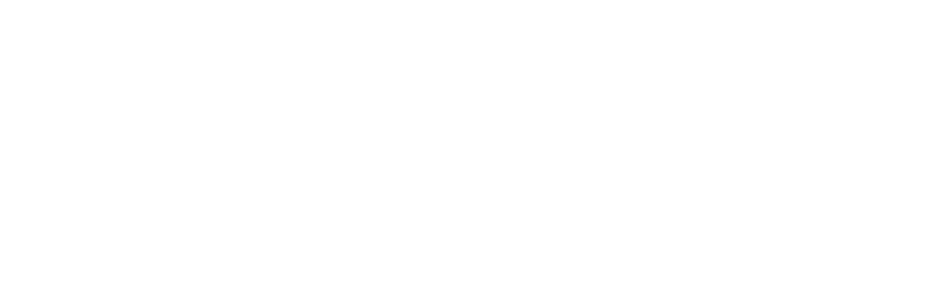
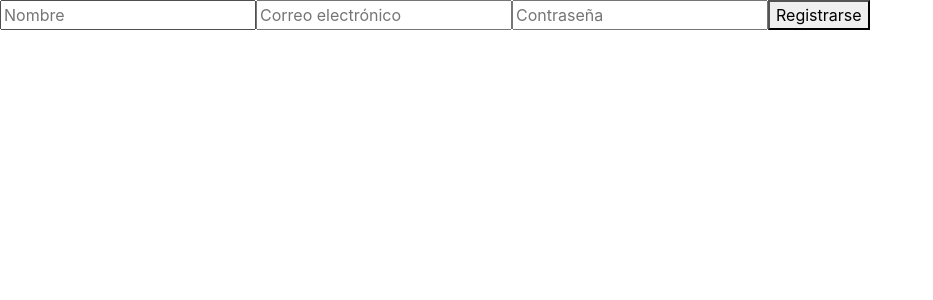
Before and after one commit to JudyProjects/pozo_maps_frontend, a React (Create React App) app: page /register in a window 1280 px wide. Before the commit this address had no page. Shown: the top 300 px of the page, without its empty margins (0-933 px from the left). Built offline with nearby package versions, Linux system fonts and the light colour scheme.

Commit message:
[registerLogin] sin CSS

```diff
--- a/package.json
+++ b/package.json
@@ -6,6 +6,7 @@
     "@testing-library/jest-dom": "5.17.0",
     "@testing-library/react": "13.4.0",
     "@testing-library/user-event": "13.5.0",
+    "axios": "^1.7.7",
     "bootstrap": "5.3.3",
     "jquery": "3.7.1",
     "react": "18.3.1",
--- a/src/App.js
+++ b/src/App.js
@@ -1,13 +1,19 @@
 import './App.css';
 import React from 'react';
 import Home from './components/Home';
-import { BrowserRouter as Router, Route, Routes } from 'react-router-dom';
+import { BrowserRouter as Router, Route, Routes, Navigate } from 'react-router-dom';
+import Register from './components/Auth/Register';
+import Login from './components/Auth/Login';
 
 function App() {
   return (
     <Router>
       <Routes>
+
         <Route path="/" element={<Home />} />
+        <Route path="/register" element={<Register />} />
+        <Route path="/login" element={<Login />} />
+        <Route path='*' element={<Navigate to='/' />} />
       </Routes>
     </Router>
   );
--- /dev/null
+++ b/src/components/Auth/Login.js
@@ -0,0 +1,34 @@
+import React, { useState } from 'react';
+import axios from 'axios';
+
+const Login = () => {
+
+    const [email, setEmail] = useState('');
+    const [password, setPassword] = useState('');
+
+    const handleSubmit = async (e) => {
+        e.preventDefault();
+        try {
+            const response = await axios.post(`${process.env.REACT_APP_SERVER_PATH}/api/auth/login`, { email, password }, {withCredentials: true});
+            if (response.data.auth) {
+                window.location.href = '/';
+            }
+        } catch (error) {
+            console.error('Error en el inicio de sesión', error);
+            alert('Error en el inicio de sesión');
+        }
+    };
+
+    return (
+        <div className="container">
+            <form onSubmit={handleSubmit}>
+                <h1>Login</h1>
+                <input type="email" placeholder="Correo electrónico" value={email} onChange={(e) => setEmail(e.target.value)} required />
+                <input type="password" placeholder="Contraseña" value={password} onChange={(e) => setPassword(e.target.value)} required />
+                <button type="submit">Iniciar sesión</button>
+            </form>
+        </div>
+    );
+};
+
+export default Login;
--- /dev/null
+++ b/src/components/Auth/Register.js
@@ -0,0 +1,36 @@
+import React, { useState } from 'react';
+import axios from 'axios';
+
+const Register = () => {
+    const [name, setName] = useState('');
+    const [email, setEmail] = useState('');
+    const [password, setPassword] = useState('');
+
+
+    const handleRegister = async (e) => {
+        e.preventDefault();
+        try {
+            const response = await axios.post(`${process.env.REACT_APP_SERVER_PATH}/api/auth/register`, {
+                name,
+                email,
+                password,
+            });
+            if (response.data.auth) {
+                alert('Registro exitoso');
+            }
+        } catch (error) {
+            console.error('Error en el registro', error);
+        }
+    }
+
+    return (
+        <form onSubmit={handleRegister}>
+            <input type="text" placeholder="Nombre" value={name} onChange={(e) => setName(e.target.value)} required />
+            <input type="email" placeholder="Correo electrónico" value={email} onChange={(e) => setEmail(e.target.value)} required />
+            <input type="password" placeholder="Contraseña" value={password} onChange={(e) => setPassword(e.target.value)} required />
+            <button type="submit">Registrarse</button>
+        </form>
+    );
+};
+
+export default Register;
```
Also changed, not shown: 1 other file (tests, documents, lock files or other folders).
